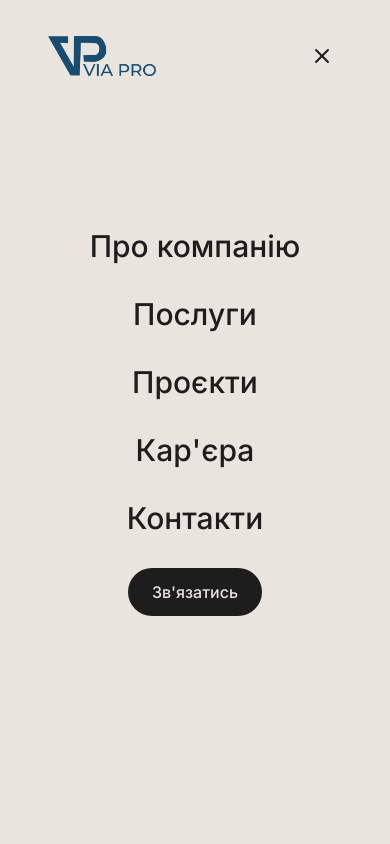
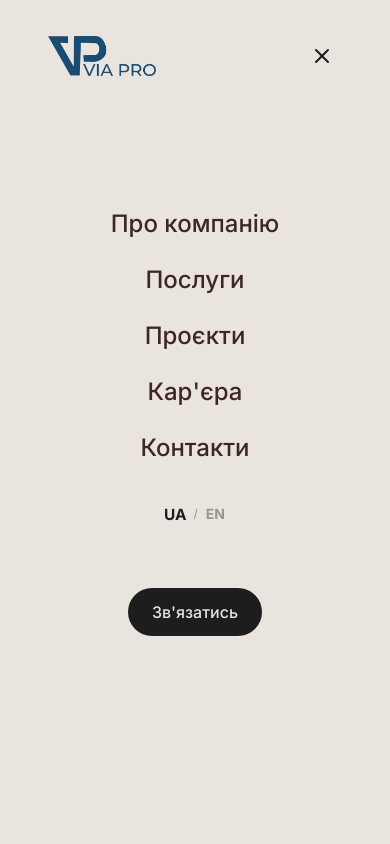
Before and after one commit to taraslukashyk/via_pro, a React (Vite) app: page / in a window 390 px wide. Both pictures are taken after a click on the button 322 px from the left and 56 px from the top of the page. Shown: the top 844 px of the page. Built offline with nearby package versions, Linux system fonts and the light colour scheme.

Commit message:
Виправлено у бургер меню показ перемикача мов

```diff
--- a/src/components/layout/Header.tsx
+++ b/src/components/layout/Header.tsx
@@ -152,6 +152,12 @@ export const Header: React.FC<HeaderProps> = ({ isOverlay = false }) => {
                         exit={{ opacity: 0 }}
                         className="fixed inset-0 z-40 bg-background flex flex-col items-center justify-center space-y-8 md:hidden"
                     >
+                        <motion.nav
+                            className="flex flex-col items-center gap-6 mb-8"
+                            initial={{ opacity: 0, y: 20 }}
+                            animate={{ opacity: 1, y: 0 }}
+                            transition={{ delay: 0.2 }}
+                        >
                             {navLinks.map((link, index) => {
                                 const isAnchor = link.href.startsWith('#');
                                 const to = isAnchor
@@ -162,19 +168,30 @@ export const Header: React.FC<HeaderProps> = ({ isOverlay = false }) => {
                                     <MotionLink
                                         key={link.name}
                                         to={to}
-                                    initial={{ opacity: 0, y: 20 }}
-                                    animate={{ opacity: 1, y: 0 }}
-                                    transition={{ delay: 0.1 + index * 0.1 }}
-                                    className="text-3xl font-medium text-foreground"
                                         onClick={(e) => {
                                             if (isAnchor) handleNavClick(e, link.href);
                                             setIsMobileMenuOpen(false);
                                         }}
+                                        className="text-2xl font-medium text-[#3E2723] hover:text-accent transition-colors"
+                                        initial={{ opacity: 0, x: -20 }}
+                                        animate={{ opacity: 1, x: 0 }}
+                                        transition={{ delay: 0.1 * index }}
                                     >
                                         {link.name}
                                     </MotionLink>
                                 );
                             })}
+
+                            {/* Language Switcher in Mobile Menu */}
+                            <motion.div
+                                initial={{ opacity: 0, x: -20 }}
+                                animate={{ opacity: 1, x: 0 }}
+                                transition={{ delay: 0.1 * navLinks.length }}
+                                className="mt-4"
+                            >
+                                <LanguageSwitcher isOverlay={false} />
+                            </motion.div>
+                        </motion.nav>
                         <motion.div
                             initial={{ opacity: 0, y: 20 }}
                             animate={{ opacity: 1, y: 0 }}
```
Lines whose indentation alone changed are shown as unchanged.
